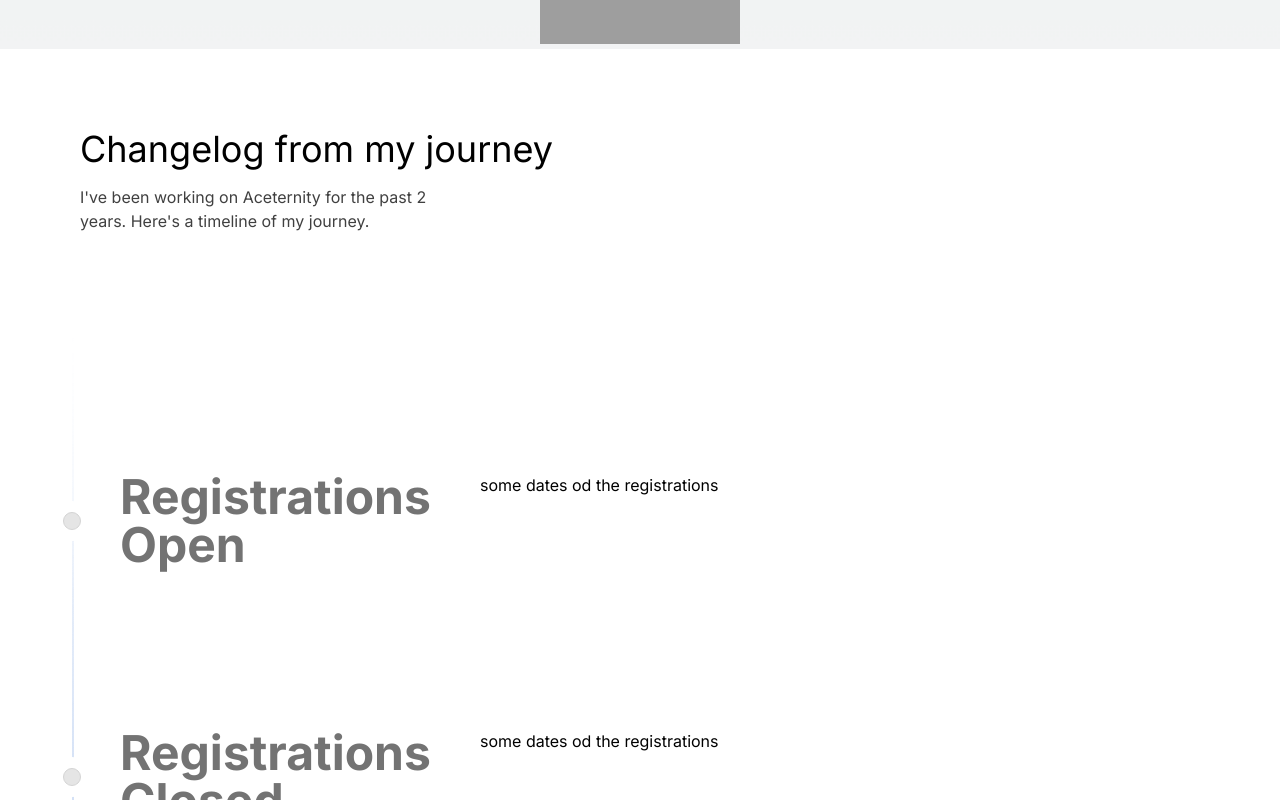
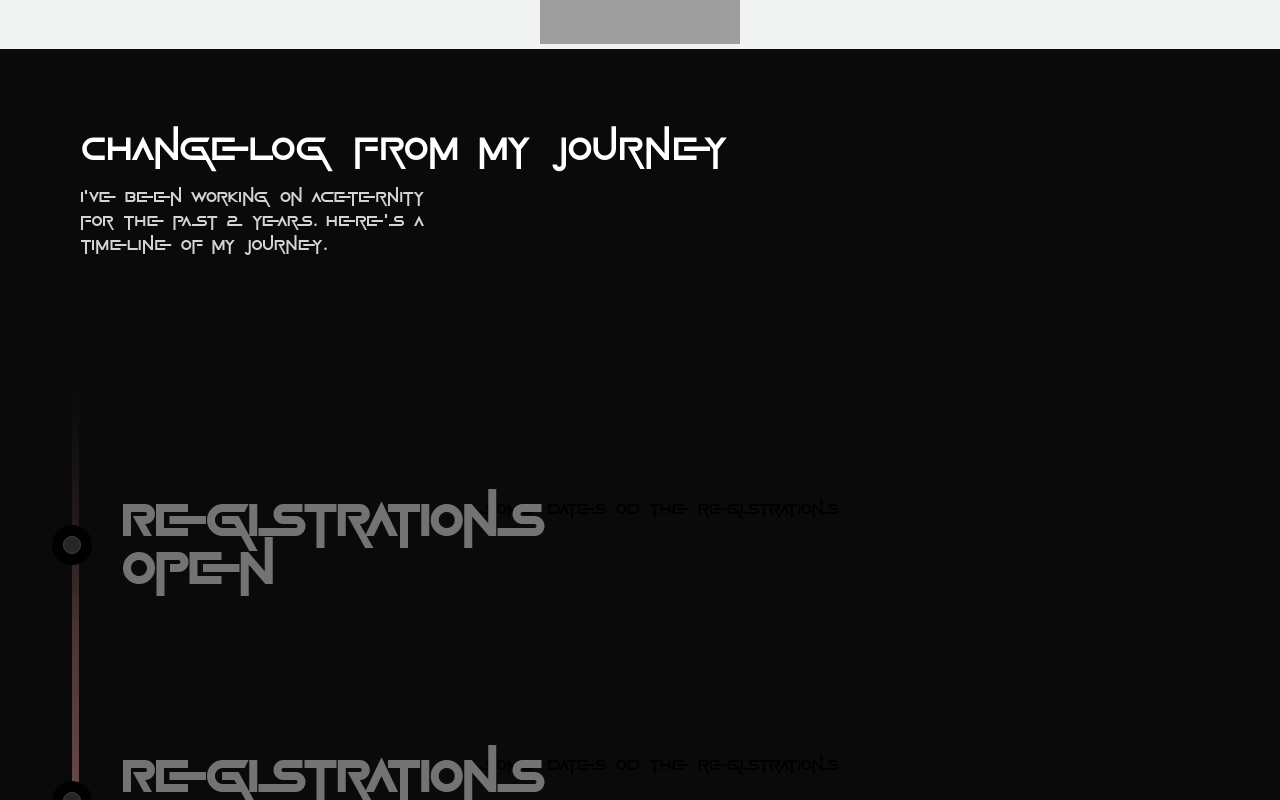
Before and after one commit to Chris-Lopes/bnb-2024-sample, a Next.js app: page / in a window 1280 px wide. Shown: the part 7260-8060 px from the top of the page. Built offline with nearby package versions, Linux system fonts and the light colour scheme; grey boxes are pictures that could not be loaded.

Commit message:
commit 8

```diff
--- a/src/components/acctimeline.tsx
+++ b/src/components/acctimeline.tsx
@@ -26,7 +26,7 @@ export const Timeline = ({ data }: { data: TimelineEntry[] }) => {
 
   const { scrollYProgress } = useScroll({
     target: containerRef,
-    offset: ["start 10%", "end 50%"],
+    offset: ["start 20%", "end 60%"],
   });
 
   const heightTransform = useTransform(scrollYProgress, [0, 1], [0, height]);
@@ -34,13 +34,13 @@ export const Timeline = ({ data }: { data: TimelineEntry[] }) => {
 
   return (
     <div
-      className="w-full bg-white dark:bg-neutral-950 font-sans md:px-10"
+      className="w-full bg-neutral-950 font-squid md:px-10"
       ref={containerRef}>
       <div className="max-w-7xl mx-auto py-20 px-4 md:px-8 lg:px-10">
-        <h2 className="text-lg md:text-4xl mb-4 text-black dark:text-white max-w-4xl">
+        <h2 className="text-lg md:text-4xl mb-4 text-white max-w-4xl">
           Changelog from my journey
         </h2>
-        <p className="text-neutral-700 dark:text-neutral-300 text-sm md:text-base max-w-sm">
+        <p className="text-neutral-300 text-sm md:text-base max-w-sm">
           I&apos;ve been working on Aceternity for the past 2 years. Here&apos;s
           a timeline of my journey.
         </p>
@@ -54,16 +54,16 @@ export const Timeline = ({ data }: { data: TimelineEntry[] }) => {
             key={index}
             className="flex justify-start pt-10 md:pt-40 md:gap-10">
             <div className="sticky flex flex-col md:flex-row z-40 items-center top-40 self-start max-w-xs lg:max-w-sm md:w-full">
-              <div className="h-10 absolute left-3 md:left-3 w-10 rounded-full bg-white dark:bg-black flex items-center justify-center">
-                <div className="h-4 w-4 rounded-full bg-neutral-200 dark:bg-neutral-800 border border-neutral-300 dark:border-neutral-700 p-2" />
+              <div className="h-10 absolute left-3 md:left-3 w-10 rounded-full bg-black flex items-center justify-center">
+                <div className="h-4 w-4 rounded-full bg-neutral-800 border border-neutral-700 p-2" />
               </div>
-              <h3 className="hidden md:block text-xl md:pl-20 md:text-5xl font-bold text-neutral-500 dark:text-neutral-500 ">
+              <h3 className="hidden md:block text-xl md:pl-20 md:text-5xl font-bold text-neutral-500 ">
                 {item.title}
               </h3>
             </div>
 
             <div className="relative pl-20 pr-4 md:pl-4 w-full">
-              <h3 className="md:hidden block text-2xl mb-4 text-left font-bold text-neutral-500 dark:text-neutral-500">
+              <h3 className="md:hidden block text-2xl mb-4 text-left font-bold text-neutral-500">
                 {item.title}
               </h3>
               {item.content}{" "}
@@ -74,13 +74,13 @@ export const Timeline = ({ data }: { data: TimelineEntry[] }) => {
           style={{
             height: height + "px",
           }}
-          className="absolute md:left-8 left-8 top-0 overflow-hidden w-[2px] bg-[linear-gradient(to_bottom,var(--tw-gradient-stops))] from-transparent from-[0%] via-neutral-200 dark:via-neutral-700 to-transparent to-[99%]  [mask-image:linear-gradient(to_bottom,transparent_0%,black_10%,black_90%,transparent_100%)] ">
+          className="absolute md:left-8 left-8 top-0 overflow-hidden w-[7px] bg-[linear-gradient(to_bottom,var(--tw-gradient-stops))] from-transparent from-[0%] via-neutral-200 dark:via-neutral-700 to-transparent to-[99%]  [mask-image:linear-gradient(to_bottom,transparent_0%,black_10%,black_90%,transparent_100%)] ">
           <motion.div
             style={{
               height: heightTransform,
               opacity: opacityTransform,
             }}
-            className="absolute inset-x-0 top-0  w-[2px] bg-gradient-to-t from-purple-500 via-blue-500 to-transparent from-[0%] via-[10%] rounded-full"
+            className="absolute inset-x-0 top-0  w-[7px] bg-gradient-to-t from-pink-400 via-red-600 to-transparent from-[0%] via-[10%] rounded-full"
           />
         </div>
       </div>
```
